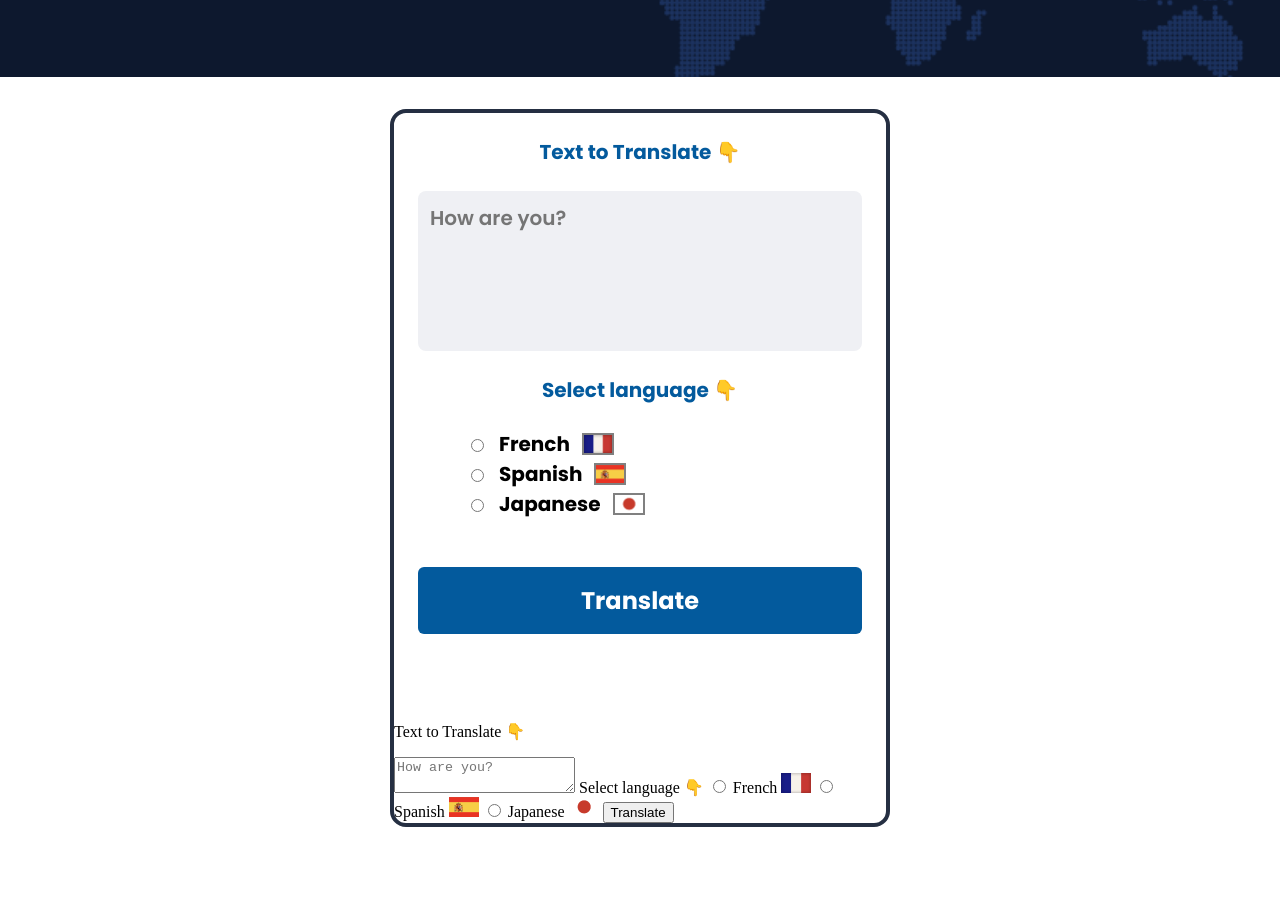
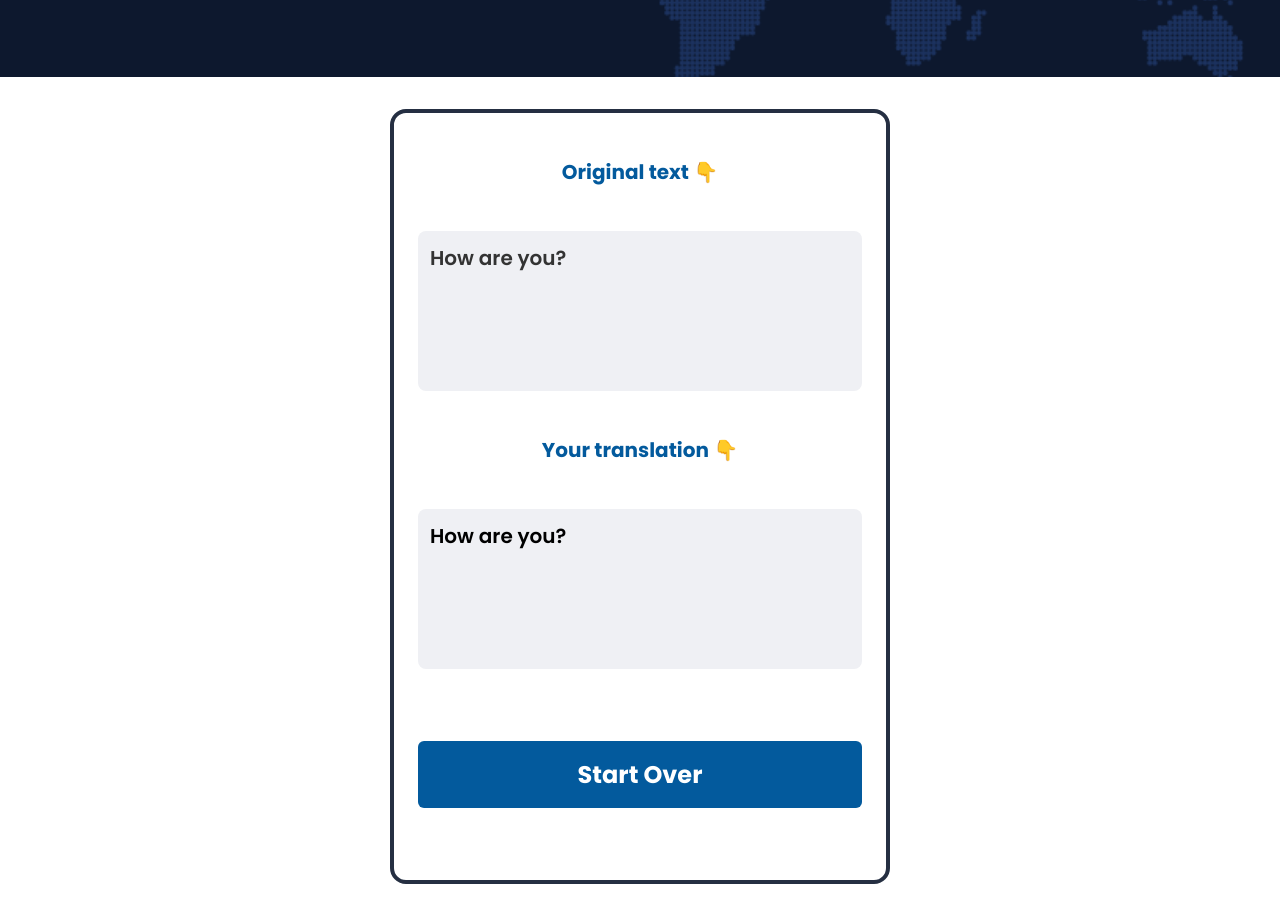
Before and after one commit to spockb/15-pollyglot-translator, a plain HTML site: page index.html in a window 1280 px wide. Shown: the part 197-1113 px from the top of the page. Before the commit the page ends 1056 px from the top, so only its background shows below. Drawn offline with Linux system fonts and the light colour scheme; a web font is replaced by a local one.

Commit message:
Added the translated html and css

```diff
--- a/index.css
+++ b/index.css
@@ -60,6 +60,18 @@ main {
   max-width: 500px;
   margin: 2rem auto;
 
+  .button {
+    border: none;
+    border-radius: 0.375rem;
+    font-family: inherit;
+    font-size: 1.5rem;
+    font-weight: 700;
+    padding: 1rem 0;
+    color: white;
+    background-color: #035a9d;
+    margin: 3rem 0;
+  }
+
   form {
     display: flex;
     flex-direction: column;
@@ -110,17 +122,37 @@ main {
       width: 2rem;
       height: 1.375rem;
     }
+  }
 
-    .button {
+  .translated-div {
+    display: flex;
+    flex-direction: column;
+    padding: 1.5rem;
+    font-family: "Poppins", sans-serif;
+
+    .main-label {
+      font-size: 1.25rem;
+      color: #035a9d;
+      font-weight: 700;
+      text-align: center;
+      margin-bottom: 1.5rem;
+    }
+
+    .text-top,
+    .text-bottom {
       border: none;
-      border-radius: 0.375rem;
+      border-radius: 0.5rem;
+      background-color: #eff0f4;
+      padding: 0.75rem;
+      margin-bottom: 1.5rem;
+      height: 10rem;
       font-family: inherit;
-      font-size: 1.5rem;
-      font-weight: 700;
-      padding: 1rem 0;
-      color: white;
-      background-color: #035a9d;
-      margin: 3rem 0;
+      font-size: 1.25rem;
+      font-weight: 600;
+    }
+
+    .text-top {
+      color: #333333;
     }
   }
 }
--- a/index.html
+++ b/index.html
@@ -25,7 +25,7 @@
     </section>
 
     <main id="main">
-      <form id="translate-form" action="">
+      <!-- <form id="translate-form" action="">
         <label class="main-label" for="input-text">Text to Translate 👇</label>
         <textarea
           id="input-text"
@@ -50,33 +50,14 @@
           <img class="flag" src="./assets/jpn-flag.png" />
         </span>
         <input type="submit" value="Translate" class="button" />
-      </form>
+      </form> -->
 
-      <div id="translation-div" class="translation-div">
-        <p class="main-label" for="input-text">Text to Translate 👇</p>
-        <textarea
-          id="input-text"
-          class="text"
-          form_id="translate-form"
-          placeholder="How are you?"
-        ></textarea>
-        <label for="language" class="main-label">Select language 👇</label>
-        <span class="radio-container">
-          <input type="radio" name="language" id="french" class="radio" />
-          <label for="french">French</label>
-          <img class="flag" src="./assets/fr-flag.png" />
-        </span>
-        <span class="radio-container">
-          <input type="radio" name="language" id="spanish" class="radio" />
-          <label for="spanish">Spanish</label>
-          <img class="flag" src="./assets/sp-flag.png" />
-        </span>
-        <span class="radio-container">
-          <input type="radio" name="language" id="japanese" class="radio" />
-          <label for="japanese">Japanese</label>
-          <img class="flag" src="./assets/jpn-flag.png" />
-        </span>
-        <input type="submit" value="Translate" class="button" />
+      <div id="translated-div" class="translated-div">
+        <p class="main-label">Original text 👇</p>
+        <p class="text-top">How are you?</p>
+        <p class="main-label">Your translation 👇</p>
+        <p class="text-bottom">How are you?</p>
+        <button class="button">Start Over</button>
       </div>
     </main>
 
```
